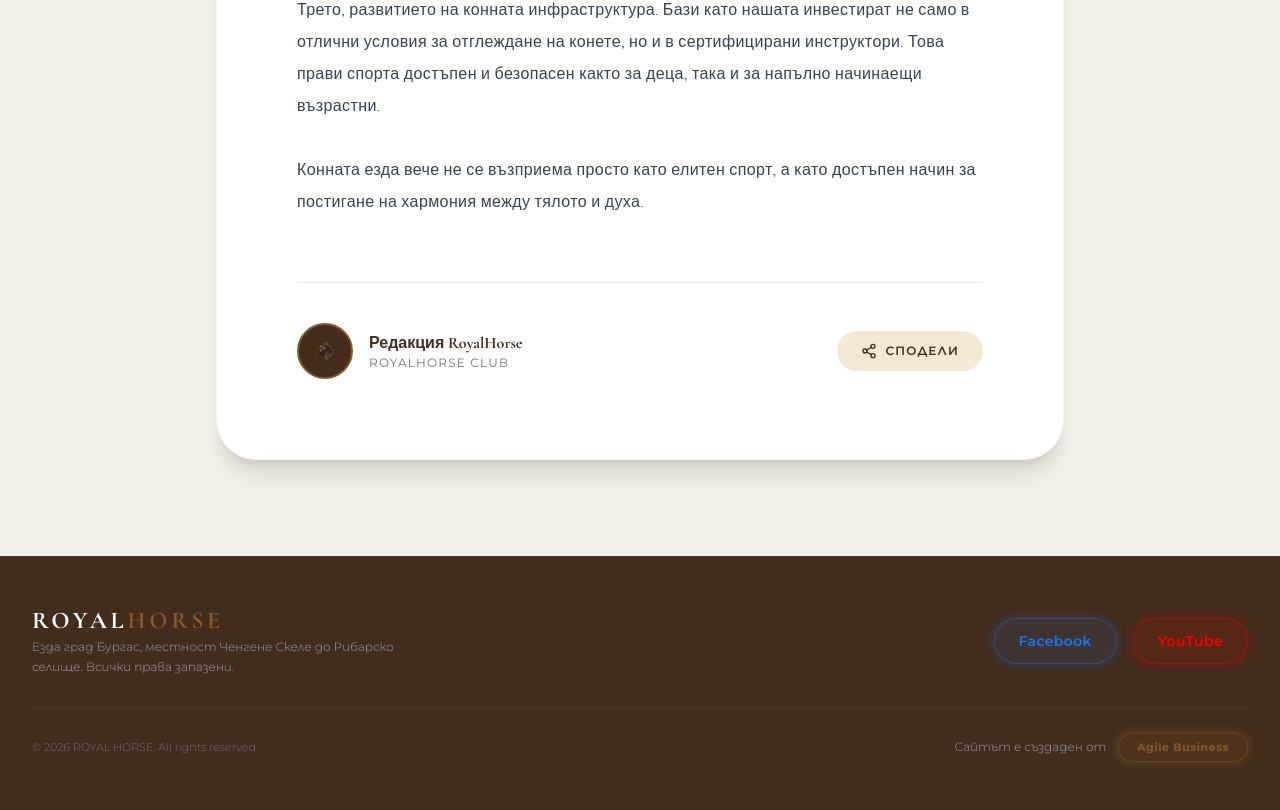
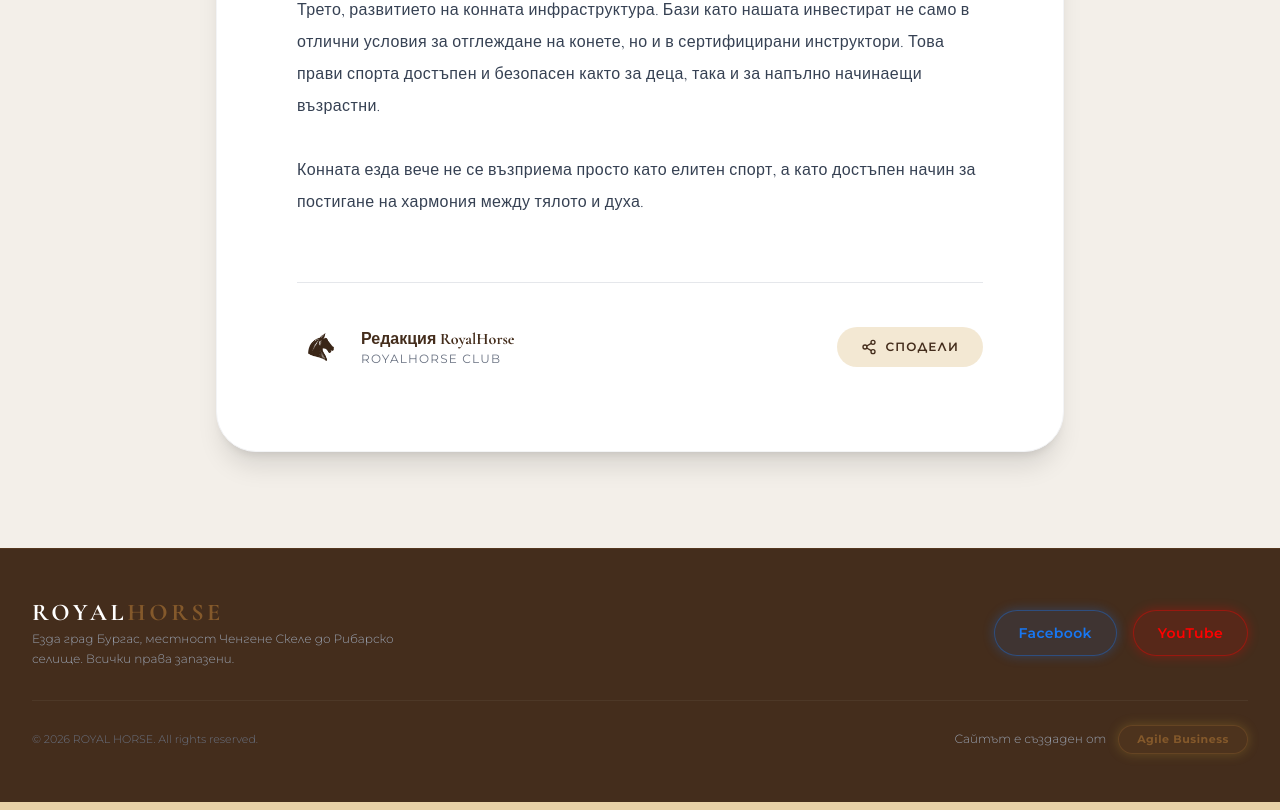
Before and after one commit to NTIVI/RoyalHorse, a Next.js app: page /articles in a window 1280 px wide. Shown: the part 1527-2337 px from the top of the page. Built offline with nearby package versions, Linux system fonts and the light colour scheme.

Commit message:
style: remove circular container from article page author logo

```diff
--- a/src/app/articles/page.tsx
+++ b/src/app/articles/page.tsx
@@ -115,7 +115,7 @@ Horse riding is no longer perceived simply as an elite sport, but as an accessib
               <img
                 src="/images/horse_logo.png"
                 alt="Author"
-                className="w-14 h-14 rounded-full object-contain bg-[#442D1C] p-2.5 border-2 border-[#84592B]"
+                className="w-12 h-12 object-contain"
               />
               <div>
                 <p className="font-bold text-[#442D1C] font-serif">{currentArticle.author}</p>
```
